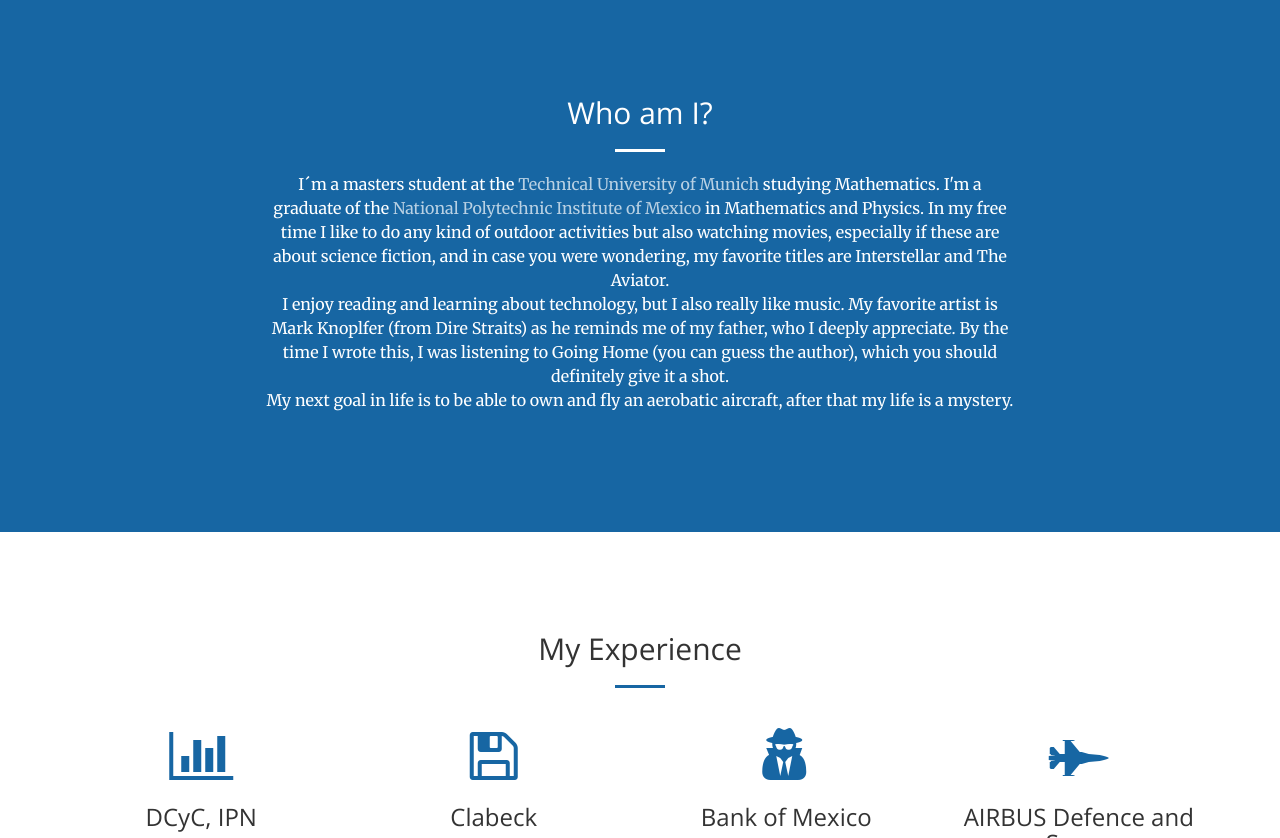
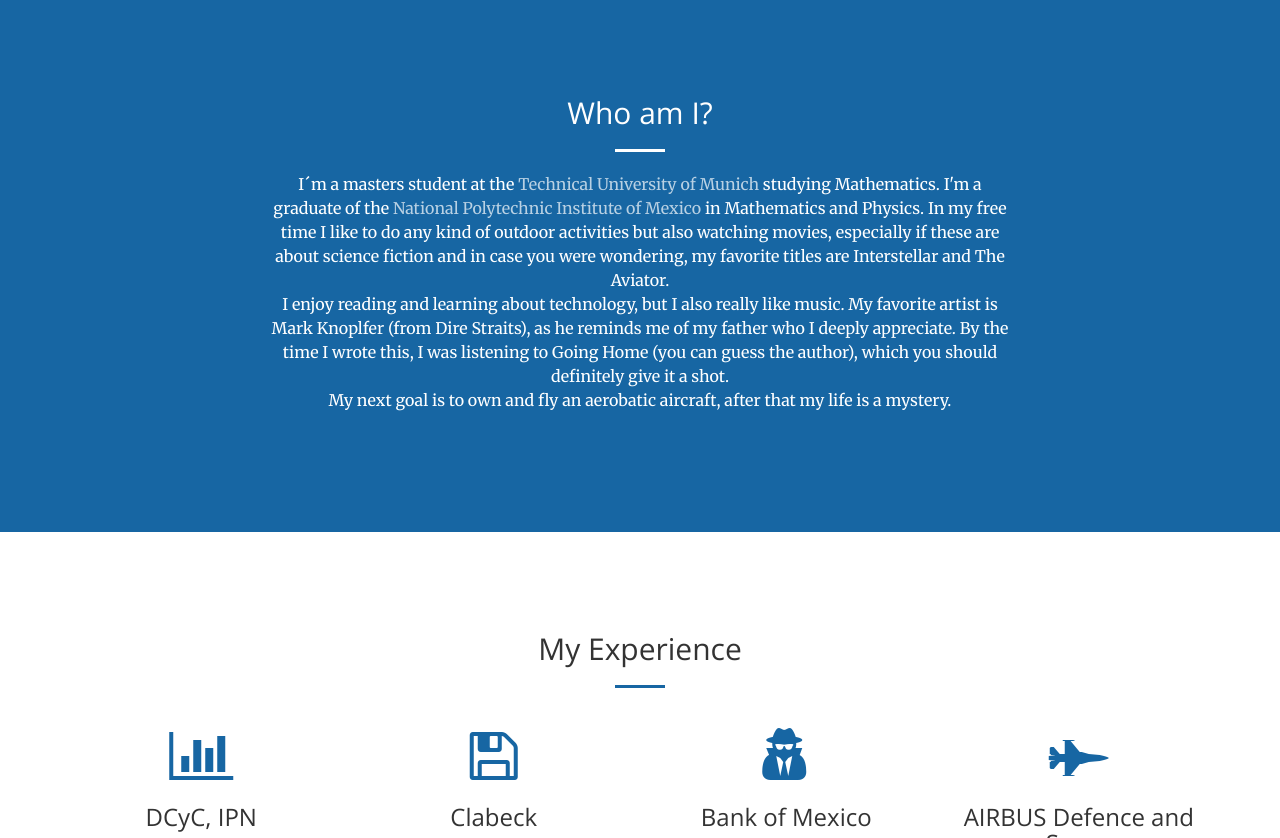
Before and after one commit to andresbecker/andresbecker.github.io, a Jekyll site: the page built from index.html, in a window 1280 px wide and 900 px high, scrolled down 842 px, cut to the strip 62-900 px from the top of the window. Built offline with Jekyll 4.4.1, drawn with Linux system fonts in a browser that asks for light colours.

```diff
--- a/_includes/call-to-action.html
+++ b/_includes/call-to-action.html
@@ -6,13 +6,13 @@
                 <hr class="light">
                 <p class="text-white">I´m a masters student at the <a class="text-faded" href="https://www.tum.de">Technical University of Munich</a> studying Mathematics.
                   I'm a graduate of the <a class="text-faded" href="https://es.wikipedia.org/wiki/Instituto_Polit%C3%A9cnico_Nacional">National Polytechnic Institute of Mexico</a> in Mathematics and Physics.
-                  In my free time I like to do any kind of outdoor activities but also watching movies, especially if these are about science fiction, and in case you were wondering,
+                  In my free time I like to do any kind of outdoor activities but also watching movies, especially if these are about science fiction and in case you were wondering,
                   my favorite titles are Interstellar and The Aviator. <br>
                   I enjoy reading and learning about technology, but I also really like music.
-                  My favorite artist is Mark Knoplfer (from Dire Straits) as he reminds me of my father, who I deeply appreciate.
+                  My favorite artist is Mark Knoplfer (from Dire Straits), as he reminds me of my father who I deeply appreciate.
                   By the time I wrote this, I was listening to Going Home (you can guess the author), which you should definitely give it a shot.
                   <br>
-                  My next goal in life is to be able to own and fly an aerobatic aircraft, after that my life is a mystery.
+                  My next goal is to own and fly an aerobatic aircraft, after that my life is a mystery.
                 </p>
                 <!-- <a href="#" class="btn btn-default btn-xl">Take a look into my Resume!</a> -->
             </div>
```
